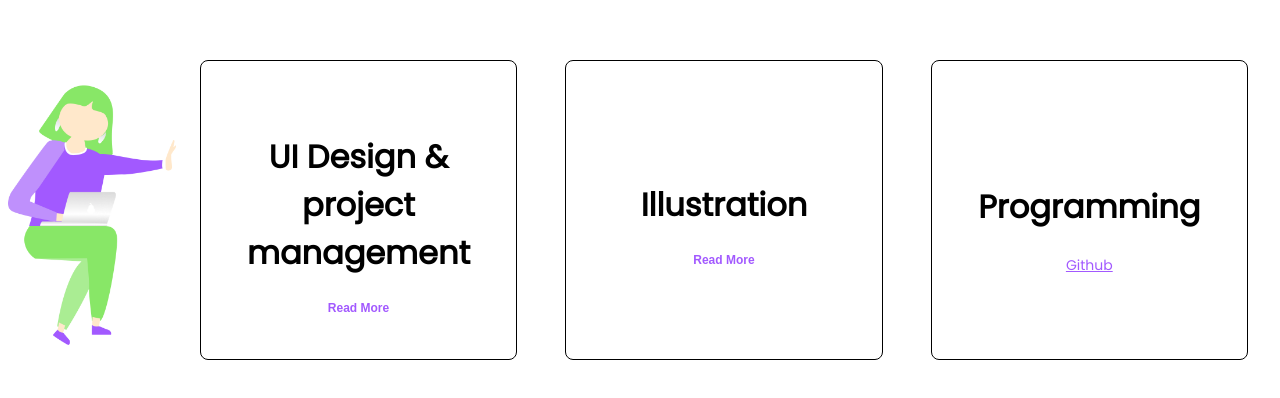
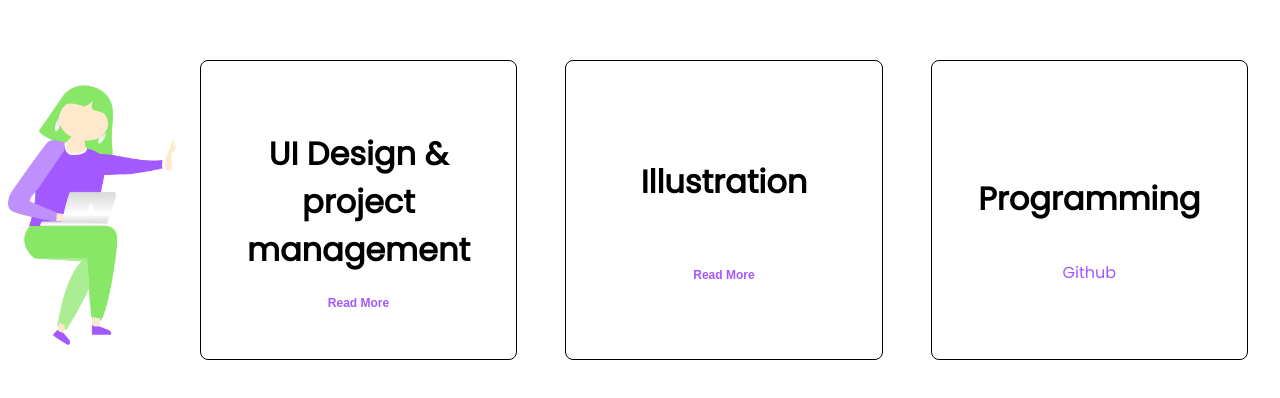
Before and after one commit to rrspw-oo/rrspw-oo, a plain HTML site: page project.html in a window 1280 px wide. Shown: the part 164-562 px from the top of the page. Drawn offline with nearby package versions, Linux system fonts and the light colour scheme; files that its build step writes are made by us from their sources; a web font is replaced by a local one.

Commit message:
updated css

```diff
--- a/project.scss
+++ b/project.scss
@@ -5,7 +5,6 @@
 body {
   height: 100vh;
   font-family: "Poppins", sans-serif;
-  overflow: hidden;
 }
 
 .row {
@@ -56,6 +55,10 @@ body {
   .content {
     padding: 1em;
     position: relative;
+    display: flex;
+    flex-direction: column;
+    align-items: center;
+
     //   z-index: 1;
   }
 }
@@ -82,42 +85,33 @@ body {
   }
 }
 
-.proBtns {
+.Btns {
+  font-size: 1rem;
   background: none;
   border: none;
   text-decoration: none;
-  display: block;
+  display: flex;
+  justify-content: center;
+  align-items: center;
+  margin: 1rem;
+  margin-top: auto;
+  margin-bottom: 20px;
   width: 100px;
-  margin: 2em auto 1em;
-  text-align: center;
-  font-size: 12px;
-  color: gray;
-  line-height: 1;
-  position: relative;
-  font-weight: 700;
-}
-.Btns {
-  background: none;
-  border: none;
-  text-decoration: none;
-  display: block;
-  width: 100px;
-  margin: 2em auto 1em;
   text-align: center;
   font-size: 12px;
   color: #a259ff;
   line-height: 1;
-  position: relative;
+  position: block;
   font-weight: 700;
   cursor: pointer;
   &::after {
-    content: "\2935";
+    // content: "\2935";
     opacity: 0;
     position: absolute;
-    right: 0;
-    top: 80%;
-    transform: translate(0, -50%);
-    transition: all 0.3s;
+    // right: 10px;
+    // top: 80%;
+    // transform: translate(0, 80%);
+    // transition: all 0.3s;
   }
   &:hover {
     &::after {
@@ -125,6 +119,10 @@ body {
       opacity: 1;
     }
   }
+}
+.thirdbtn {
+  color: #a259ff;
+  margin-top: 2.5rem;
 }
 
 .contents {
@@ -159,7 +157,7 @@ body {
 
 /* The Close Button */
 .close {
-  color: #aaa;
+  color: #ffffff;
   float: right;
   font-size: 28px;
   font-weight: bold;
@@ -167,12 +165,21 @@ body {
 
 .close:hover,
 .close:focus {
-  color: black;
+  color: #a259ff;
   text-decoration: none;
   cursor: pointer;
 }
 
-a {
+.showcase {
+  width: 210px;
+  height: 297px;
+  background-color: #ffffff;
+}
+
+.atag {
+  text-decoration: none;
   color: #a259ff;
-  font-size: 14px;
+  font-size: 1rem;
+  margin-top: 1rem;
+  font-family: "Poppins", sans-serif;
 }
```
Also changed, not shown: 1 other file.
